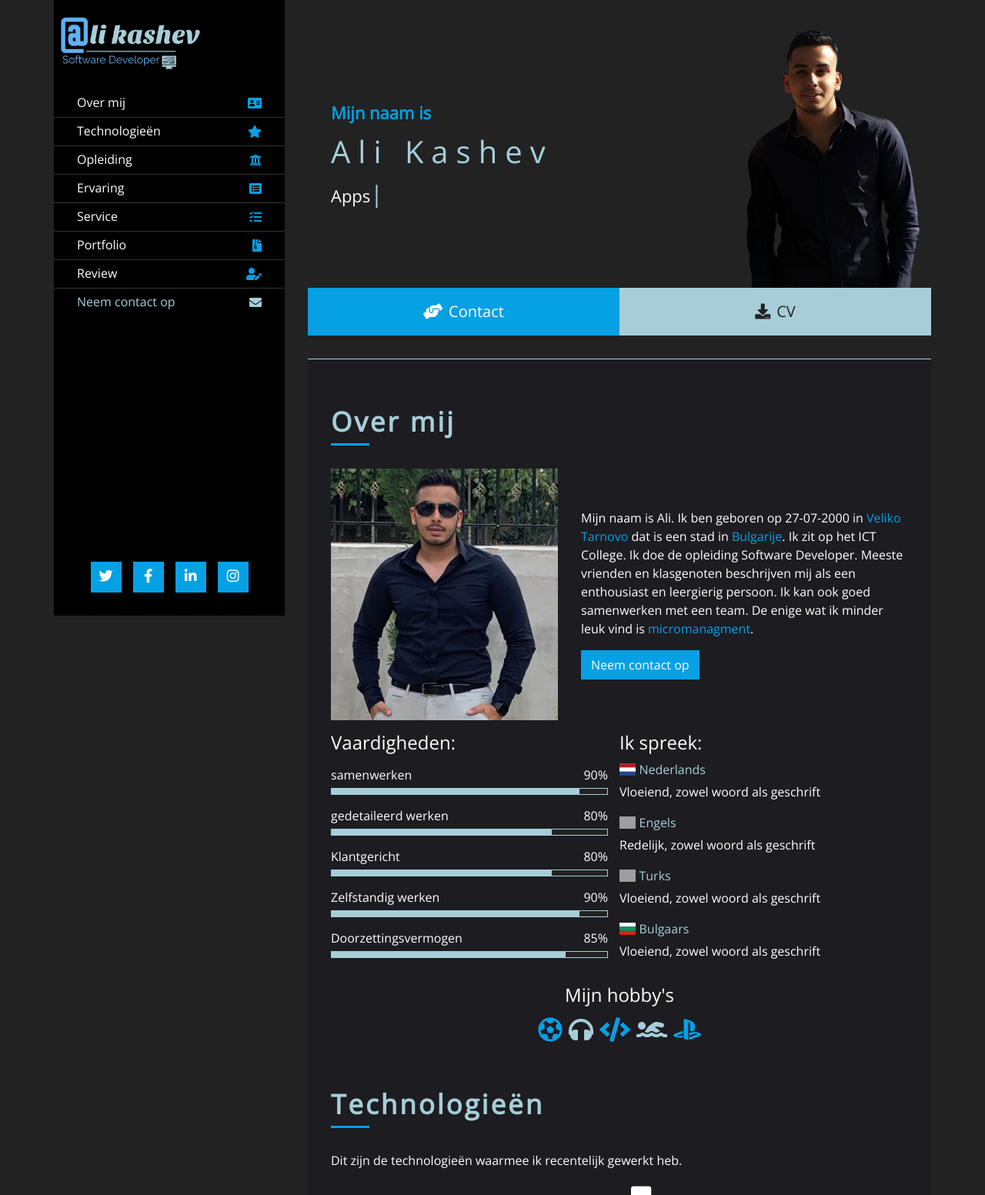
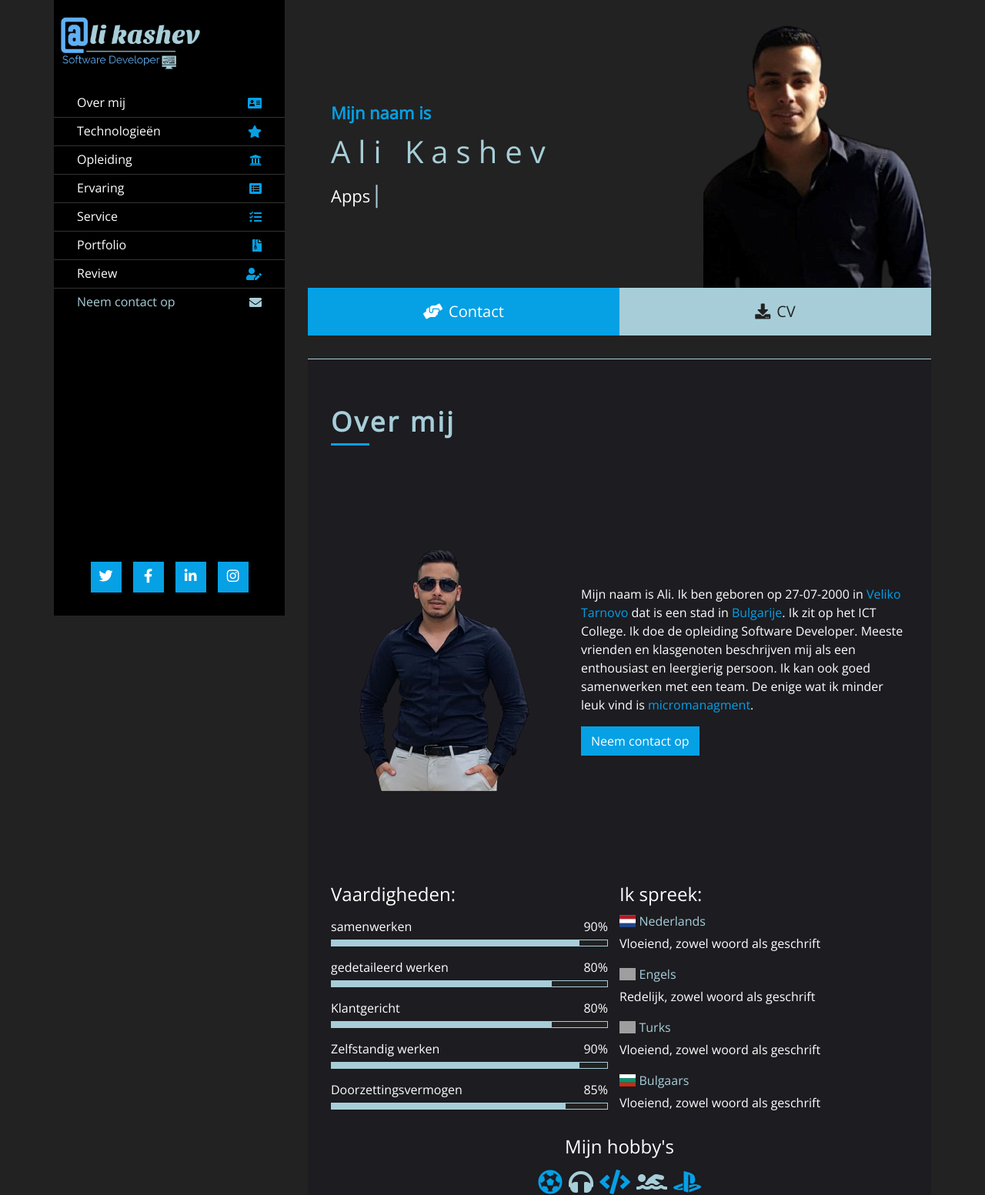
Before and after one commit to alikashev/alikashev, a PHP site: page / in a window 1280 px wide. Shown: the top 1553 px of the page at 77% size. Run offline with PHP 8.4, Linux system fonts and the light colour scheme; some libraries are stand-ins or nearby versions; grey boxes are pictures that could not be loaded.

Commit message:
updated photos

```diff
--- a/css/style.css
+++ b/css/style.css
@@ -324,6 +324,8 @@ a:focus {
 .header .content-inner {
     padding: 100px 30px;
     background: url(../img/about1.png) right bottom no-repeat;
+    width: 100%;
+    height: 100%;
     background-size: contain;
 }
 .header p {
--- a/index.html
+++ b/index.html
@@ -140,7 +140,7 @@
                         </div>
                         <div class="row align-items-center">
                             <div class="col-md-6 col-lg-5">
-                                <img src="img/profile.jpg" alt="Image">
+                                <img src="img/profile.png" alt="Image">
                             </div>
                             <div class="col-md-6 col-lg-7">
                                 <p class="abouttext">
```
Also changed, not shown: about1.png (added), img/about1.png, img/about1w.png (added), img/profile.jpg (deleted), img/profile.png (added).
